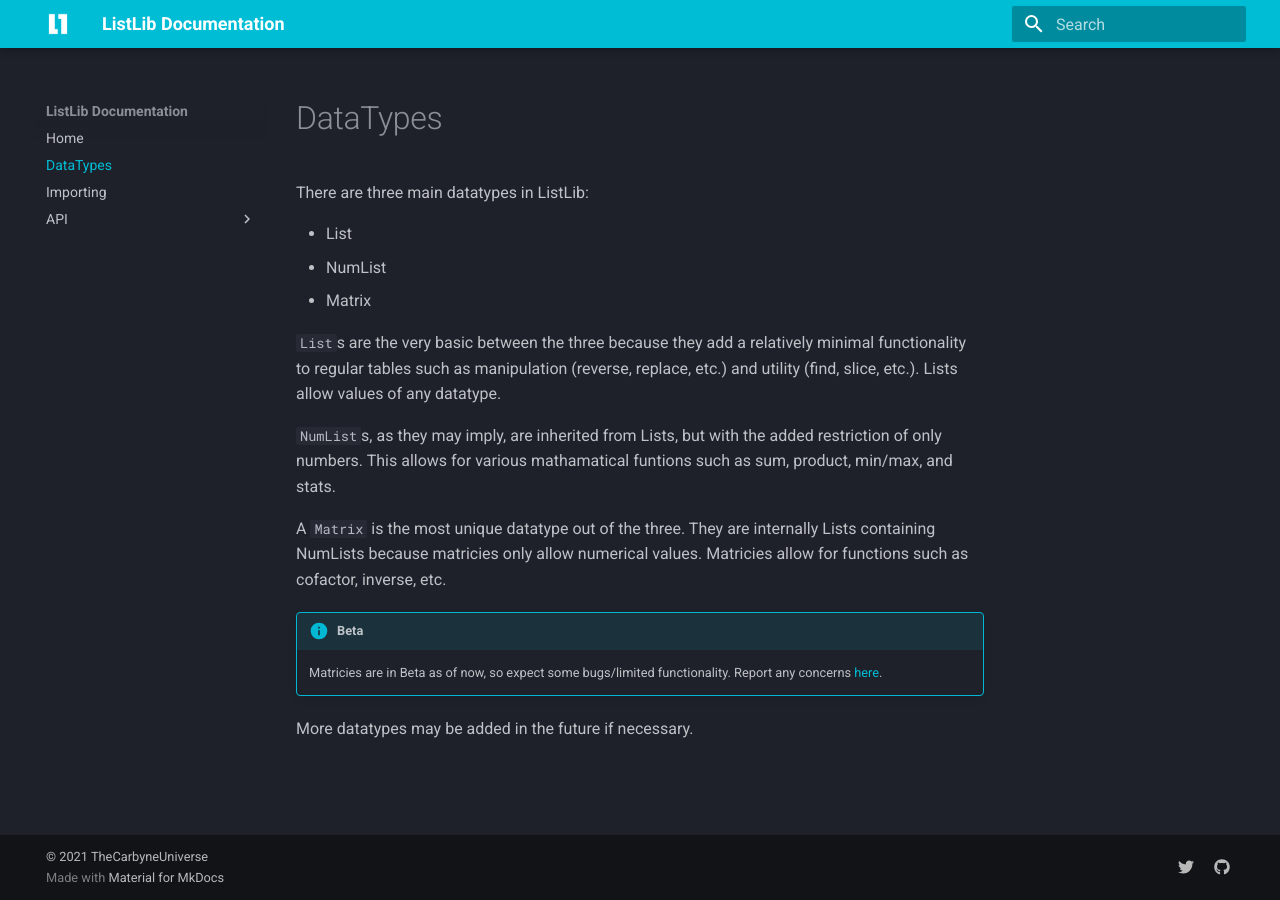
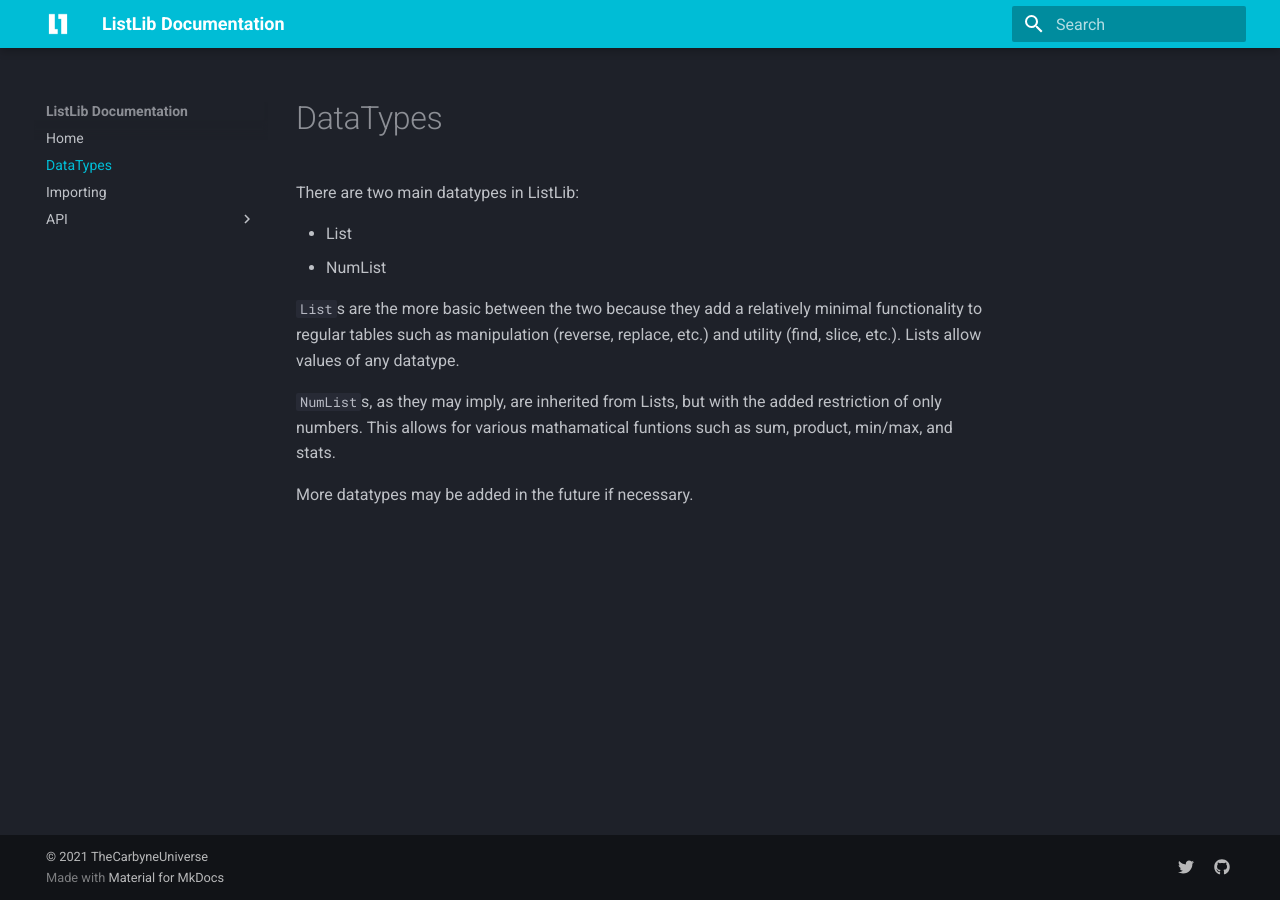
Before and after one commit to krishpatel2067/ListLib, an MkDocs documentation site: the page built from docs/dtypes.md, in a window 1280 px wide. Built offline with MkDocs 1.6.1 and Material for MkDocs 9.7.7, drawn with Linux system fonts in a browser that asks for light colours.

```diff
--- a/docs/dtypes.md
+++ b/docs/dtypes.md
@@ -1,18 +1,12 @@
 # DataTypes
 
-There are three main datatypes in ListLib:
+There are two main datatypes in ListLib:
 
 * List
 * NumList
-* Matrix
 
-`List`s are the very basic between the three because they add a relatively minimal functionality to regular tables such as manipulation (reverse, replace, etc.) and utility (find, slice, etc.). Lists allow values of any datatype.
+`List`s are the more basic between the two because they add a relatively minimal functionality to regular tables such as manipulation (reverse, replace, etc.) and utility (find, slice, etc.). Lists allow values of any datatype.
 
 `NumList`s, as they may imply, are inherited from Lists, but with the added restriction of only numbers. This allows for various mathamatical funtions such as sum, product, min/max, and stats.
 
-A `Matrix` is the most unique datatype out of the three. They are internally Lists containing NumLists because matricies only allow numerical values. Matricies allow for functions such as cofactor, inverse, etc.
-
-!!! info "Beta"
-    Matricies are in Beta as of now, so expect some bugs/limited functionality. Report any concerns [here](https://devforum.roblox.com/t/greetings/164871?u=thecarbyneuniverse "ListLib Official Release Post").
-
 More datatypes may be added in the future if necessary.
```
Also changed, not shown: docs/import.md (+2 -3 lines), docs/numlist.md (+9 -1 lines).
